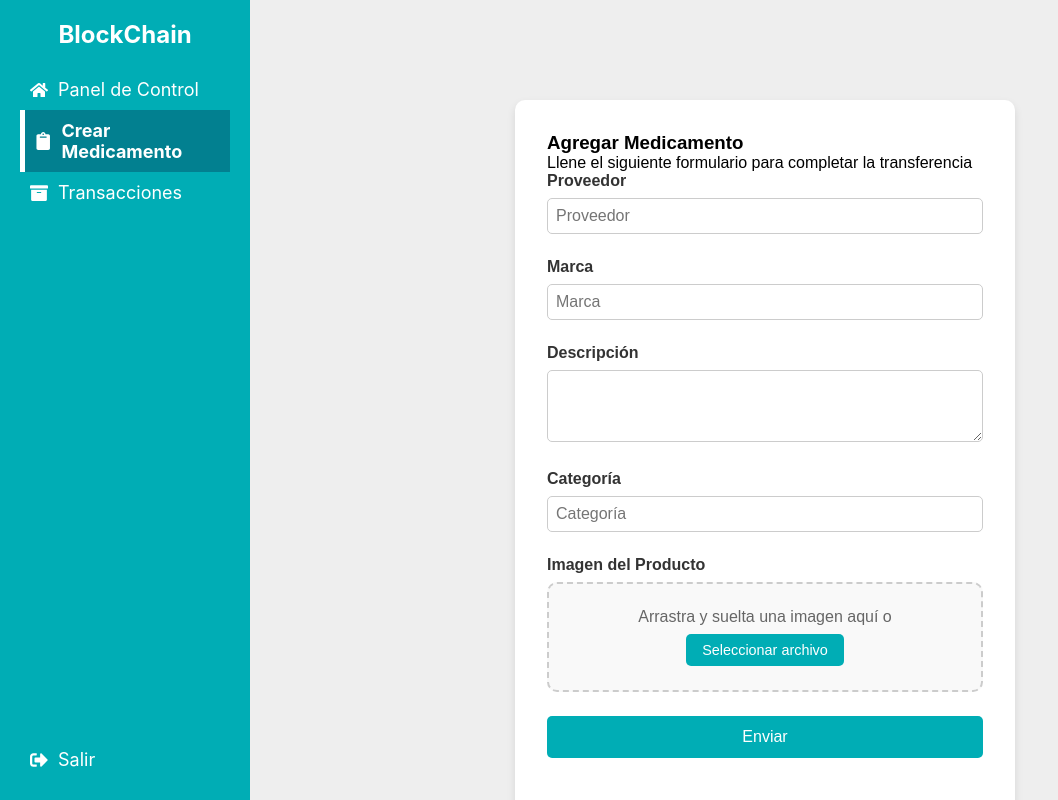
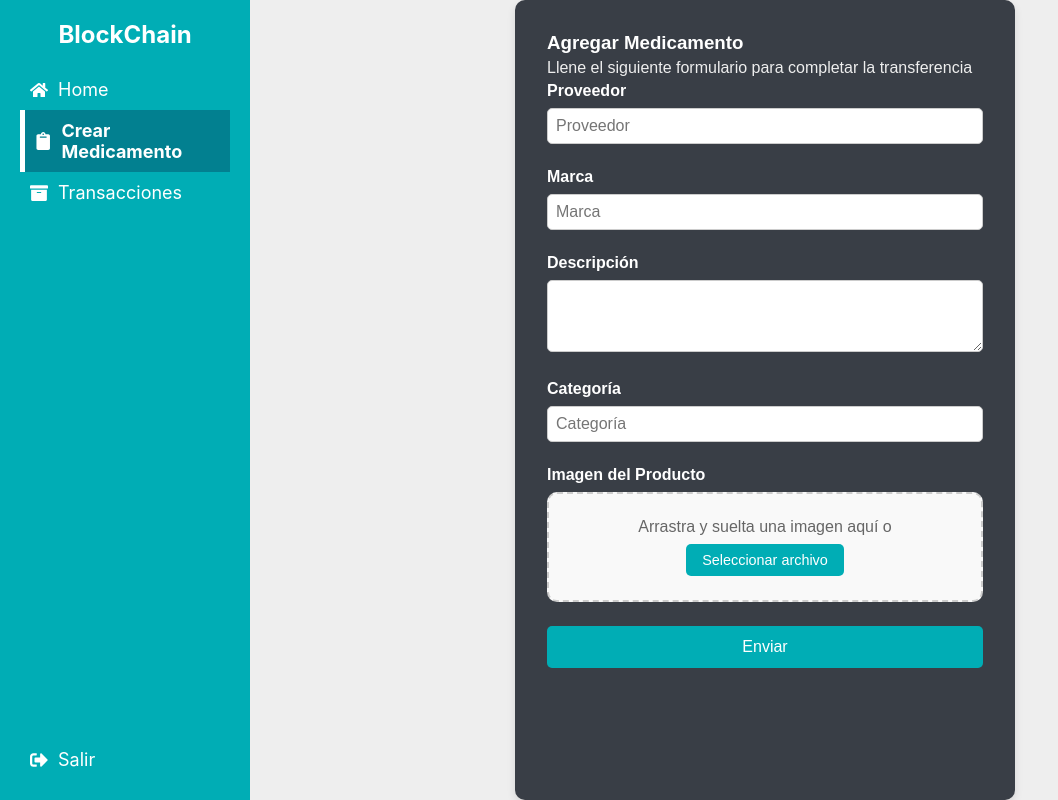
Before and after one commit to jgodoy2002/Block_Chain, a React (Create React App) app in the folder blockchain/: page /formulario in a window 1280 px wide. Shown: the top 800 px of the page, without its empty margins (0-1058 px from the left). Built offline with nearby package versions, Linux system fonts and the light colour scheme.

Commit message:
Agregue un QR ejemplo y otros ajustes de UI

```diff
--- a/blockchain/src/Formulario.css
+++ b/blockchain/src/Formulario.css
@@ -2,13 +2,13 @@
     display: flex;
     justify-content: center;
     align-items: center;
-    height: 120vh;
+    height: 100%;
     background-color: #EEEEEE;
     font-family: 'Arial', sans-serif;
 }
 
 .crear-producto-wrapper {
-    background-color: white;
+    background-color: #393E46;
     padding: 2rem;
     border-radius: 10px;
     box-shadow: 0 4px 8px rgba(0, 0, 0, 0.1);
@@ -25,7 +25,7 @@
 .form-group label {
     display: block;
     margin-bottom: 0.5rem;
-    color: #333;
+    color: white;
     font-weight: bold;
 }
 
--- a/blockchain/src/Formulario.jsx
+++ b/blockchain/src/Formulario.jsx
@@ -20,8 +20,8 @@ function Formulario() {
     return (
         <div className="crear-producto-container">
             <div className="crear-producto-wrapper">
-                <h3>Agregar Medicamento</h3>
-                <p>Llene el siguiente formulario para completar la transferencia</p>
+                <h3 style={{color:'white', marginBottom:'5px'}}>Agregar Medicamento</h3>
+                <p style={{color:"#EEEEEE" , marginBottom:'5px'}}>Llene el siguiente formulario para completar la transferencia</p>
                 <form onSubmit={handleSubmit}>
                     <div className="form-group">
                         <label htmlFor="proveedor">Proveedor</label>
--- a/blockchain/src/Home.css
+++ b/blockchain/src/Home.css
@@ -130,3 +130,30 @@ tbody tr:hover{
     background-color: #f5f5f5;
 
 }
+
+.modal{
+    position: fixed;
+    top: 0;
+    left: 0;
+    width: 100%;
+    height: 100%;
+    background: rgba(0, 0, 0, 0.5);
+    display: flex;
+    justify-content: center;
+    align-items: center;
+}
+
+.modal-content{
+    background: white;
+    padding: 20px;
+    border-radius: 8px;
+    text-align: center;
+}
+
+.close{
+    position: absolute;
+    top: 10px;
+    right: 20px;
+    font-size: 30px;
+    cursor: pointer;
+}
--- a/blockchain/src/Home.jsx
+++ b/blockchain/src/Home.jsx
@@ -2,21 +2,16 @@ import React from "react";
 import { FaSignOutAlt } from "react-icons/fa";
 import { useNavigate } from "react-router-dom";
 import { useState } from "react";
+import QRPortal from "./imagenes/QR_portalunitec.jpg"
 import "./Home.css";
 const Home= () => {
     const navigate = useNavigate();
-
-    const handleFormulario = () => {
-        navigate('/formulario');
-    }
-
+    const [showQR, setShowQR] = useState(false);
     const handleTransacciones = () => {
         navigate('/transacciones');
     }
 
-    const handleQR = () => {
-        navigate('/qr');
-    }
+    const handleQR = () => setShowQR(true);
 
     const [medicamentos, setMedicamentos] = useState([
       {id:1,nombre:"Paracetamol",lote:"123",fecha:"2021-10-10"},
@@ -57,6 +52,18 @@ const Home= () => {
                 ))}
             </tbody>
         </table>
+
+        {showQR && (
+          <div className="modal">
+            <div className="modal-content">
+              <span className="close" onClick={()=> setShowQR(false)}>&times;</span>
+              <h2>Codigo QR</h2>
+              <img src={QRPortal} alt="Codigo QR" style={{width:200}}/>
+            </div>
+          </div>
+        )}
+
+
     </div>
   </div>
   );
--- a/blockchain/src/components/Sidebar.jsx
+++ b/blockchain/src/components/Sidebar.jsx
@@ -27,7 +27,7 @@ const Sidebar = () => {
             <ul className="lista" style={{color:"red"}}>
                 <li className={`lista-item ${location.pathname === "/home" ? "active":""}`} onClick={handlePanel}>
                     <FaHome/>
-                    Panel de Control
+                    Home
                 </li>
                 <li className={`lista-item ${location.pathname === "/formulario" ? "active":""}`} onClick={handleFormulario}>
                     <FaClipboard/>
```
Also changed, not shown: blockchain/src/imagenes/QR_portalunitec.jpg (added).
